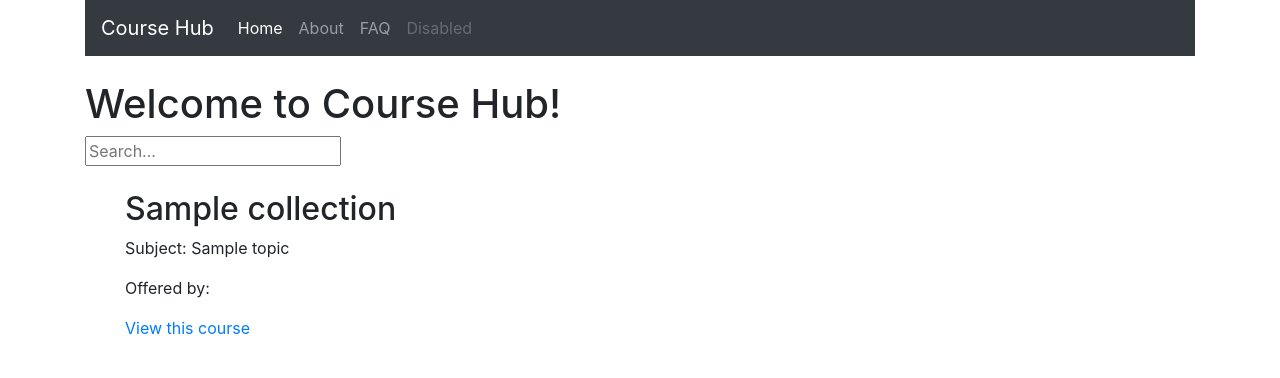
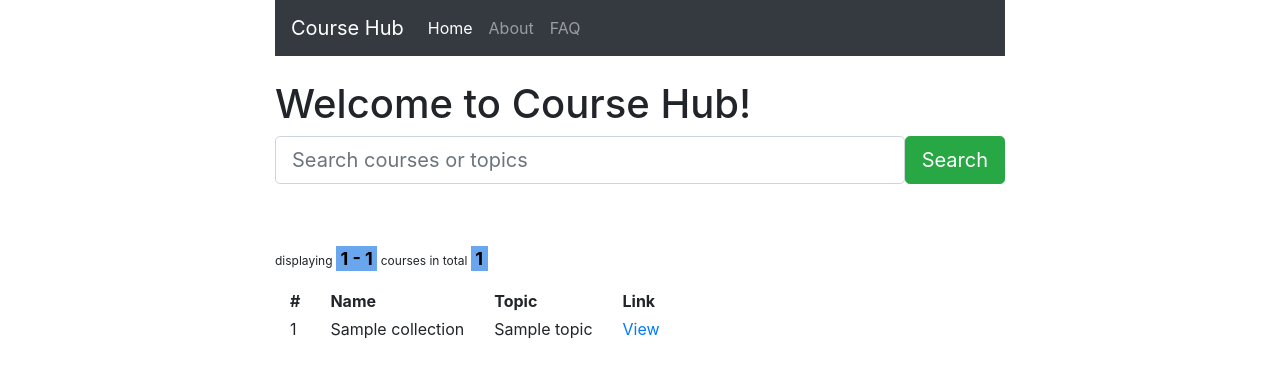
Before and after one commit to jonesca7/CourseHub, a Flask app: page / in a window 1280 px wide. Shown: the top 378 px of the page. Run offline with Flask 2, Linux system fonts and the light colour scheme; a database or web service that is not in the repository returns one stand-in record (values such as "Sample title"); some libraries are stand-ins or nearby versions.

Commit message:
Add pagination to limit each page to 20 courses.

```diff
--- a/app.py
+++ b/app.py
@@ -1,6 +1,7 @@
-from flask import Flask, render_template
+from flask import Flask, render_template, request
 from flask_bcrypt import Bcrypt
 from flask_jwt_extended import JWTManager
+from flask_paginate import Pagination, get_page_parameter
 from database.db import initialize_db
 from flask_restful import Api
 from resources.routes import initialize_routes
@@ -31,8 +32,36 @@ initialize_routes(api)
 
 @app.route("/")
 def index():
-    courses = collection.find()
-    return render_template("index.html", courses=courses)
+    # search = False
+    # q = request.args.get('q')
+    # if q:
+    #     search = True
+
+    # page = request.args.get(get_page_parameter(), type=int, default=1)
+    # # courses = collection.find()
+    # courses = collection.find().sort("name",pymongo.ASCENDING)
+    # pagination = Pagination(page=page, total=courses.count(), search=search, record_name='courses', css_framework='bootstrap4')
+
+    # return render_template("index.html", courses=courses, pagination=pagination)
+
+
+    page = request.args.get(get_page_parameter(), type=int, default=1)
+    per_page = 20
+    offset = (page - 1) * per_page
+    print(offset)
+
+    courses = collection.find().sort("name", 1)
+    courses_for_render = courses.limit(per_page).skip(offset)
+
+    search = False
+    q = request.args.get('q')
+    if q:
+        search = True
+
+    pagination = Pagination(page=page, per_page=per_page, offset=offset,total=courses.count(), search=search,
+                            record_name='courses', css_framework='bootstrap4')
+
+    return render_template("index.html", courses=courses_for_render, pagination=pagination)
 
 app.run()
 
@@ -48,6 +77,8 @@ app.run()
 # pipenv install flask-bcrypt
 # pipenv install flask-jwt-extended
 # pip install python-dotenv
+# pip install  flask-paginate
+
 
 # Type below in terminal to run the app
 # mongod (to start db server)
--- /dev/null
+++ b/static/css/main.css
@@ -0,0 +1,24 @@
+.pagination-page-info {
+    padding: .6em;
+    padding-left: 0;
+    width: 40em;
+    margin: .5em;
+    margin-left: 0;
+    font-size: 12px;
+}
+.pagination-page-info b {
+    color: black;
+    background: #6aa6ed;
+    padding-left: 2px;
+    padding: .1em .25em;
+    font-size: 150%;
+}
+
+.courses th, td {
+    padding: 0 15px;
+}
+
+.courses {
+    border-collapse: separate;
+    border-spacing: 0 4px;
+}
--- a/templates/index.html
+++ b/templates/index.html
@@ -3,11 +3,13 @@
     <head>
         <title>Course Hub</title>
         <link rel="stylesheet" href="https://stackpath.bootstrapcdn.com/bootstrap/4.4.1/css/bootstrap.min.css" integrity="sha384-Vkoo8x4CGsO3+Hhxv8T/Q5PaXtkKtu6ug5TOeNV6gBiFeWPGFN9MuhOf23Q9Ifjh" crossorigin="anonymous">
-    </head>
+        <link rel="stylesheet" href="{{ url_for('static', filename='css/main.css') }}">    </head>
     <body>
         <div class="container">
+            <div class="row justify-content-center">
+                <div class="col-12 col-md-10 col-lg-8">
                     <nav class="navbar navbar-expand-lg navbar-dark bg-dark">
-                <a class="navbar-brand" href="#">Course Hub</a>
+                        <a class="navbar-brand" href="/">Course Hub</a>
                         <button class="navbar-toggler" type="button" data-toggle="collapse" data-target="#navbarNav" aria-controls="navbarNav" aria-expanded="false" aria-label="Toggle navigation">
                             <span class="navbar-toggler-icon"></span>
                         </button>
@@ -22,9 +24,6 @@
                                 <li class="nav-item">
                                     <a class="nav-link" href="#">FAQ</a>
                                 </li>
-                        <li class="nav-item">
-                            <a class="nav-link disabled" href="#" tabindex="-1" aria-disabled="true">Disabled</a>
-                        </li>
                             </ul>
                         </div>
                     </nav>
@@ -32,20 +31,58 @@
                     <br/>
                     <h1>Welcome to Course Hub!</h1>
                     <form>
-                <input type="text" placeholder="Search..." name="query">
+                        <div class="row no-gutters align-items-center">
+                            <div class="col-auto">
+                                <i class="fas fa-search h4 text-body"></i>
+                            </div>
+                            <!--end of col-->
+                            <div class="col">
+                                <input class="form-control form-control-lg form-control-borderless" type="search" placeholder="Search courses or topics" name="query">
+                            </div>
+                            <!--end of col-->
+                            <div class="col-auto">
+                                <button class="btn btn-lg btn-success" type="submit">Search</button>
+                            </div>
+                        </div>
+                    </form>
                     <br/><br/>
-            <ul>
+                    {{ pagination.info }}
+                    {{ pagination.links }}
+                    <table class="courses">
+                        <thead>
+                            <tr>
+                            <th>#</th>
+                            <th>Name</th>
+                            <th>Topic</th>
+                            <th>Link</th>
+                            </tr>
+                        </thead>
+                        <tbody>
+                            {% for course in courses %}
+                            <tr>
+                                <td>{{ loop.index + pagination.skip }}</td>
+                                <td>{{ course.name }}</td>
+                                <td>{{ course.topic }}</td>
+                                <td><a href="{{ course.url }}" target="_blank" title={{course["name"]}}>View</a></td>
+                            </tr>
+                            {% endfor %}
+                        </tbody>
+                    </table>
+                    </br>
+                    {{ pagination.links }}
+                    <!-- <ul>
                         {% for course in courses %}
                         <div>
                             <h2>{{course["name"]}}</h2>
                             <p>Subject: {{course["topic"]}}</p>
                             <p>Offered by: {{course["platform"]}}</p>
                             <a href="{{course["url"]}}" target="_blank" title={{course["name"]}}>View this course</a>
-                    <!-- <p style=color:blue>{{course["url"]}}</p> -->
                         </div>
                         <br/>
                         {% endfor %}
-            </ul>
+                    </ul> -->
+                </div>
+            </div>
         </div>
     </body>
 </html>
```
Lines whose indentation alone changed are shown as unchanged.
